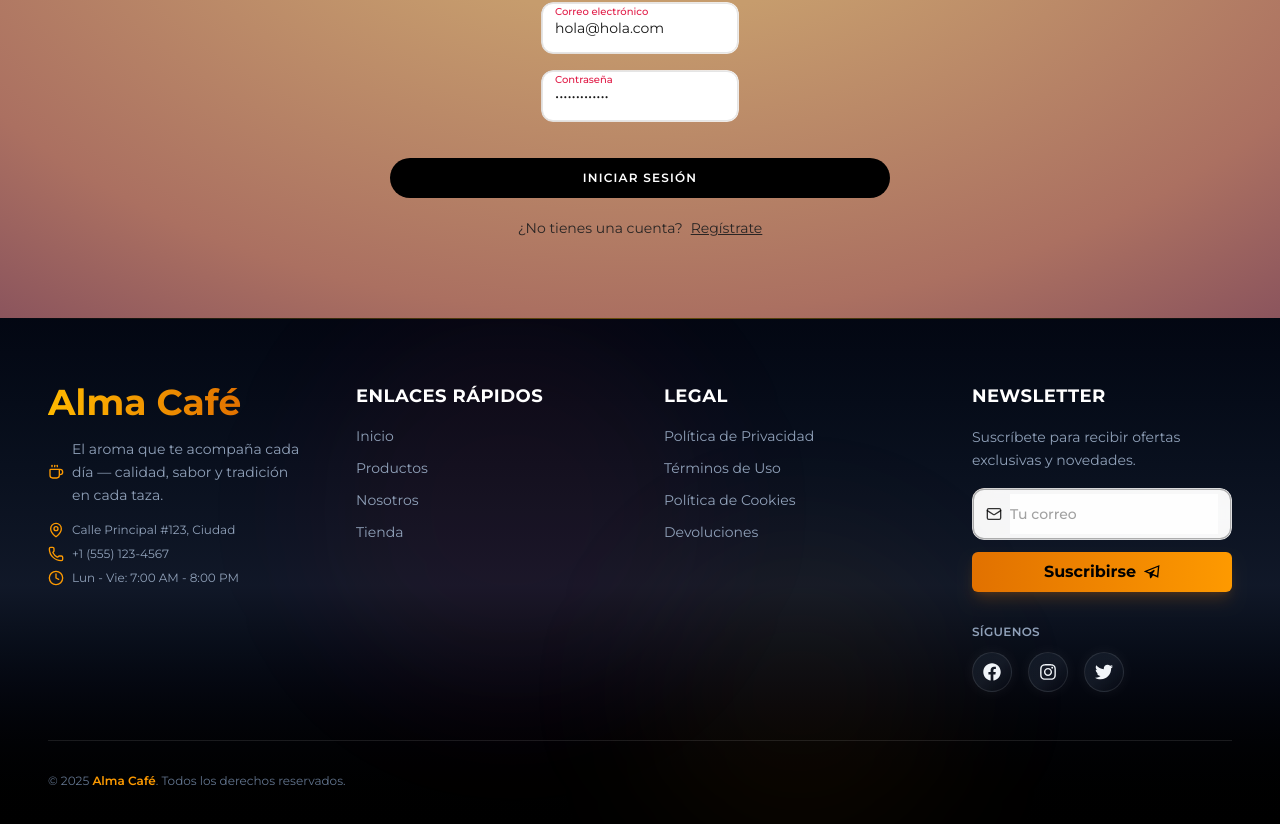
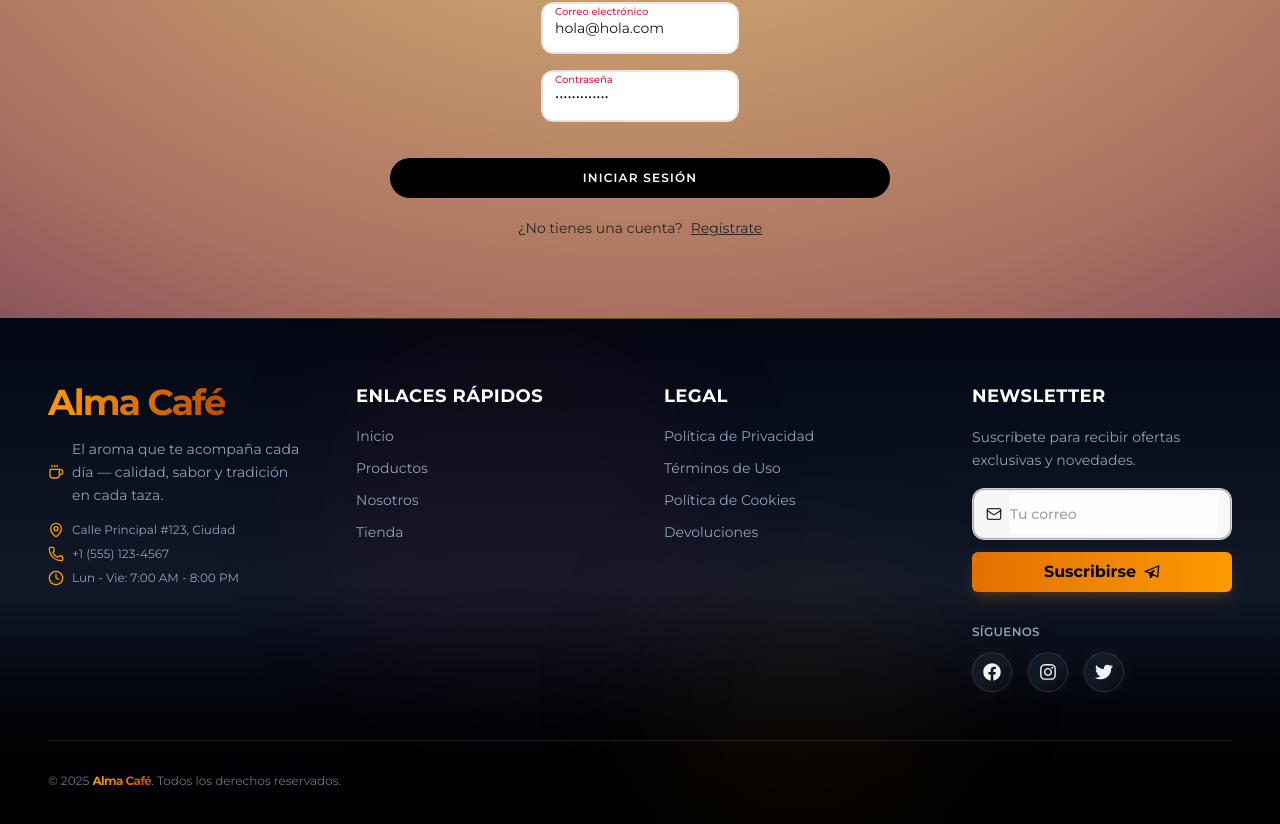
Before and after one commit to Darwininii/Alma-Cafe, a React (Vite) app: page /login in a window 1280 px wide. Shown: the part 266-1090 px from the top of the page. Built offline with nearby package versions, Linux system fonts and the light colour scheme; no server answers.

Commit message:
Agregué un componente llamado "CustomTitle", reemplaza a Logo y además estará en las importaciones del nombre/titulo de la aplicación.

```diff
--- a/src/Components/checkout/FormCheckout.tsx
+++ b/src/Components/checkout/FormCheckout.tsx
@@ -11,6 +11,7 @@ import { MdPayments } from "react-icons/md";
 import { PiMapPinAreaFill } from "react-icons/pi";
 import { ReceiptText } from "lucide-react";
 import { Loader } from "../shared/Loader";
+import { CustomTitle } from "../shared/CustomTitle";
 
 export const FormCheckout = () => {
   const {
@@ -161,7 +162,7 @@ export const FormCheckout = () => {
                 <ReceiptText size={20} /> Información de Transferencia </p>
               <div className="space-y-1 pl-4">
                 <p><span className="font-semibold">Banco:</span> BANCO PICHINCHA</p>
-                <p><span className="font-semibold">Razón Social:</span> Alma Café</p>
+                <p><span className="font-semibold">Razón Social:</span> <CustomTitle className="text-sm" /></p>
                 <p><span className="font-semibold">RUC:</span> 123456789000</p>
                 <p><span className="font-semibold">Tipo de cuenta:</span> Corriente</p>
                 <p><span className="font-semibold">Número de cuenta:</span> 1234567890</p>
--- a/src/Components/dashboard/Sidebar.tsx
+++ b/src/Components/dashboard/Sidebar.tsx
@@ -2,7 +2,7 @@ import { NavLink } from "react-router-dom";
 import { dashboardLinks } from "../../constants/links";
 import { IoLogOutOutline } from "react-icons/io5";
 import { signOut } from "../../actions";
-import { Logo } from "../shared/logo";
+import { CustomTitle } from "../shared/CustomTitle";
 import { CustomButton } from "../shared/CustomButton";
 import { cn } from "../../lib/utils";
 
@@ -16,7 +16,7 @@ export const Sidebar = () => {
 
       {/* Logo Section */}
       <div className="w-full flex justify-center py-4 border-b border-white/10">
-        <Logo isDashboard />
+        <CustomTitle isDashboard asLink />
       </div>
 
       {/* Navigation */}
--- a/src/Components/home/Banner.tsx
+++ b/src/Components/home/Banner.tsx
@@ -4,6 +4,7 @@ import { motion, useAnimation } from "framer-motion";
 import { useInView } from "react-intersection-observer";
 import { Sparkles } from "lucide-react";
 import { CustomButton } from "@/Components/shared/CustomButton";
+import { CustomTitle } from "@/Components/shared/CustomTitle";
 import { GiCoffeeMug, GiChipsBag } from "react-icons/gi";
 import { LiaHotdogSolid } from "react-icons/lia";
 import { PiShoppingBagOpenFill } from "react-icons/pi";
@@ -115,7 +116,7 @@ export const Banner = () => {
 
         {/* Título */}
         <h1 className="text-4xl font-bold dark:text-white/70 lg:text-6xl mb-2">
-          Bienvenido a <span className="text-amber-800/80 dark:text-amber-700">Alma Café</span>
+          Bienvenido a <CustomTitle className="text-amber-800/80 dark:text-amber-700 text-4xl lg:text-6xl" />
         </h1>
 
         {/* Descripción */}
--- /dev/null
+++ b/src/Components/shared/CustomTitle.tsx
@@ -0,0 +1,41 @@
+import { Link } from "react-router-dom";
+import { cn } from "@/lib/utils";
+
+interface Props {
+    className?: string;
+    isDashboard?: boolean;
+    asLink?: boolean;
+}
+
+export const CustomTitle = ({
+    className,
+    isDashboard,
+    asLink = false,
+}: Props) => {
+    const Content = () => (
+        <span
+            className={cn(
+                "font-bold tracking-tighter text-2xl bg-gradient-to-r from-amber-500 to-amber-700 bg-clip-text text-transparent",
+                className
+            )}
+        >
+            Alma Café
+        </span>
+    );
+
+    if (asLink) {
+        return (
+            <Link
+                to="/"
+                className={cn(
+                    "inline-block transition-transform",
+                    isDashboard && "hover:scale-105"
+                )}
+            >
+                <Content />
+            </Link>
+        );
+    }
+
+    return <Content />;
+};
--- a/src/Components/shared/Footer.tsx
+++ b/src/Components/shared/Footer.tsx
@@ -1,5 +1,6 @@
 import { Link } from "react-router-dom";
 import { CustomSocials } from "./CustomSocials";
+import { CustomTitle } from "./CustomTitle";
 import { socialLinks } from "../../constants/links";
 import { MapPin, Phone, Clock, Coffee } from "lucide-react";
 import { CustomNews } from "./CustomNews";
@@ -19,12 +20,7 @@ export const Footer = () => {
         <div className="grid grid-cols-1 md:grid-cols-2 lg:grid-cols-4 gap-12 mb-12">
           {/* Brand section */}
           <div className="space-y-4">
-            <Link
-              to="/"
-              className="inline-block text-4xl font-bold bg-gradient-to-r from-amber-400 to-amber-600 bg-clip-text text-transparent hover:from-amber-300 hover:to-amber-500 transition-all duration-300"
-            >
-              Alma Café
-            </Link>
+            <CustomTitle asLink className="text-4xl" />
             <p className="text-sm text-slate-400 leading-relaxed max-w-xs flex items-center gap-2">
               <Coffee className="w-4 h-4 text-amber-500 flex-shrink-0" />
               El aroma que te acompaña cada día — calidad, sabor y tradición en cada taza.
@@ -141,7 +137,7 @@ export const Footer = () => {
         <div className="border-t border-white/10 pt-8">
           <div className="flex flex-col md:flex-row justify-between items-center gap-4">
             <p className="text-xs text-slate-500">
-              © {new Date().getFullYear()} <span className="text-amber-500 font-semibold">Alma Café</span>. Todos los derechos reservados.
+              © {new Date().getFullYear()} <CustomTitle className="text-xs" />. Todos los derechos reservados.
             </p>
           </div>
         </div>
--- a/src/Components/shared/logo.tsx
+++ /dev/null
@@ -1,26 +0,0 @@
-import { Link } from "react-router-dom";
-
-interface Props {
-  isDashboard?: boolean;
-}
-
-export const Logo = ({ isDashboard }: Props) => {
-  return (
-    <Link
-      to="/"
-      className={`text-2xl font-bold tracking-tighter transition-all ${
-        isDashboard && "hover:scale-105"
-      }`}
-    >
-      <p className="hidden lg:block">
-        Celulares
-        <span className="text-cyan-600">Baratos</span>
-      </p>
-
-      <p className="flex text-4xl lg:hidden">
-        <span className="-skew-x-6">C</span>
-        <span className="text-cyan-600 skew-x-6">B</span>
-      </p>
-    </Link>
-  );
-};
--- a/src/pages/GraciasPage.tsx
+++ b/src/pages/GraciasPage.tsx
@@ -1,4 +1,5 @@
 import { Link, useNavigate, useParams } from "react-router-dom";
+import { CustomTitle } from "../Components/shared/CustomTitle";
 import { useOrder, useUser } from "../hooks";
 import { Loader } from "../Components/shared/Loader";
 import { formatPrice } from "../helpers";
@@ -61,15 +62,7 @@ export const GraciasPage = () => {
                     animate={{ opacity: 1, y: 0 }}
                     className="mb-8"
                 >
-                    <Link
-                        to="/"
-                        className="text-3xl font-bold tracking-tighter hover:opacity-80 transition-opacity"
-                    >
-                        <p>
-                            Alma
-                            <span className="text-rose-600">Café</span>
-                        </p>
-                    </Link>
+                    <CustomTitle asLink className="text-3xl" />
                 </motion.div>
 
                 {/* Main Success Card */}
--- a/src/pages/OrdersUserPage.tsx
+++ b/src/pages/OrdersUserPage.tsx
@@ -25,7 +25,7 @@ export const OrdersUserPage = () => {
             Todavía no has hecho ningún pedido
           </p>
           <Link
-            to="/celulares"
+            to="/tiendapage"
             className="bg-black text-white uppercase font-semibold tracking-widest text-xs py-4 rounded-full px-8"
           >
             Empezar a comprar
```
